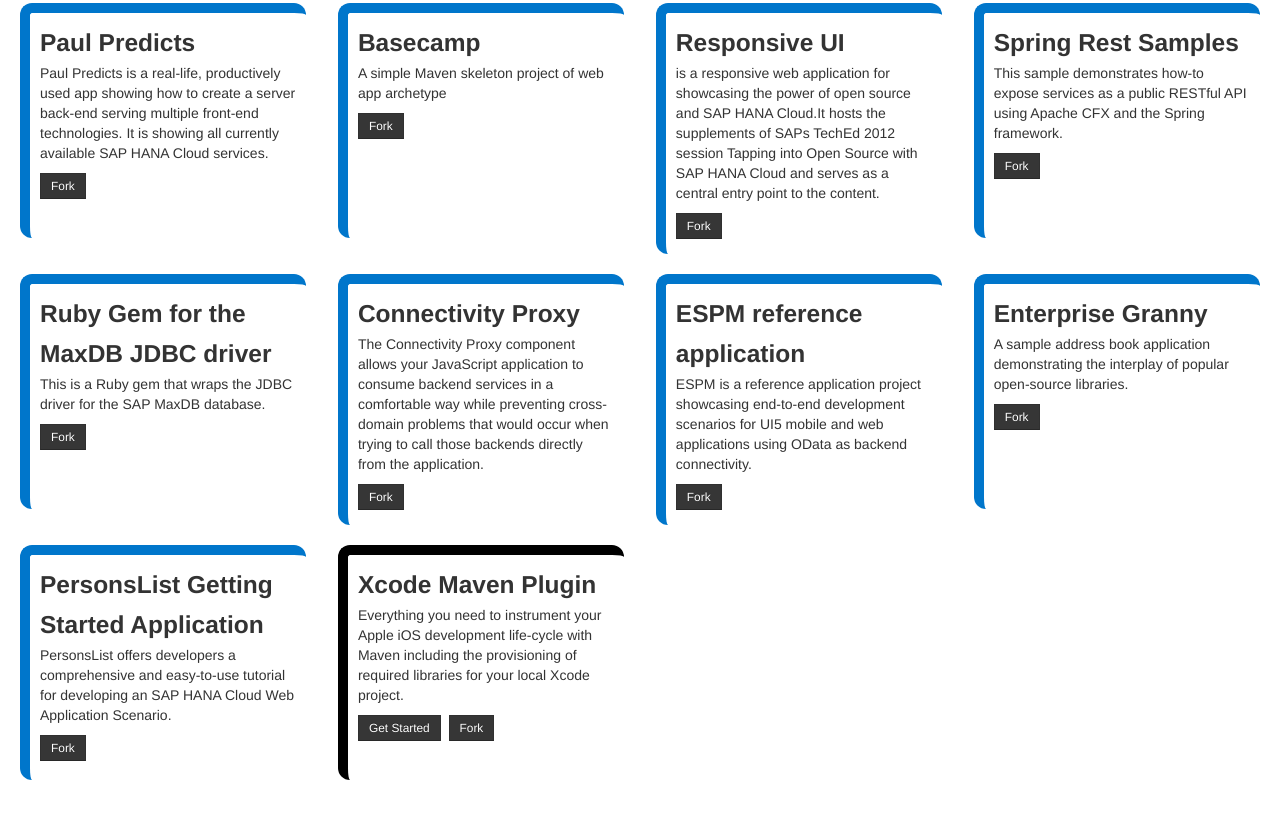
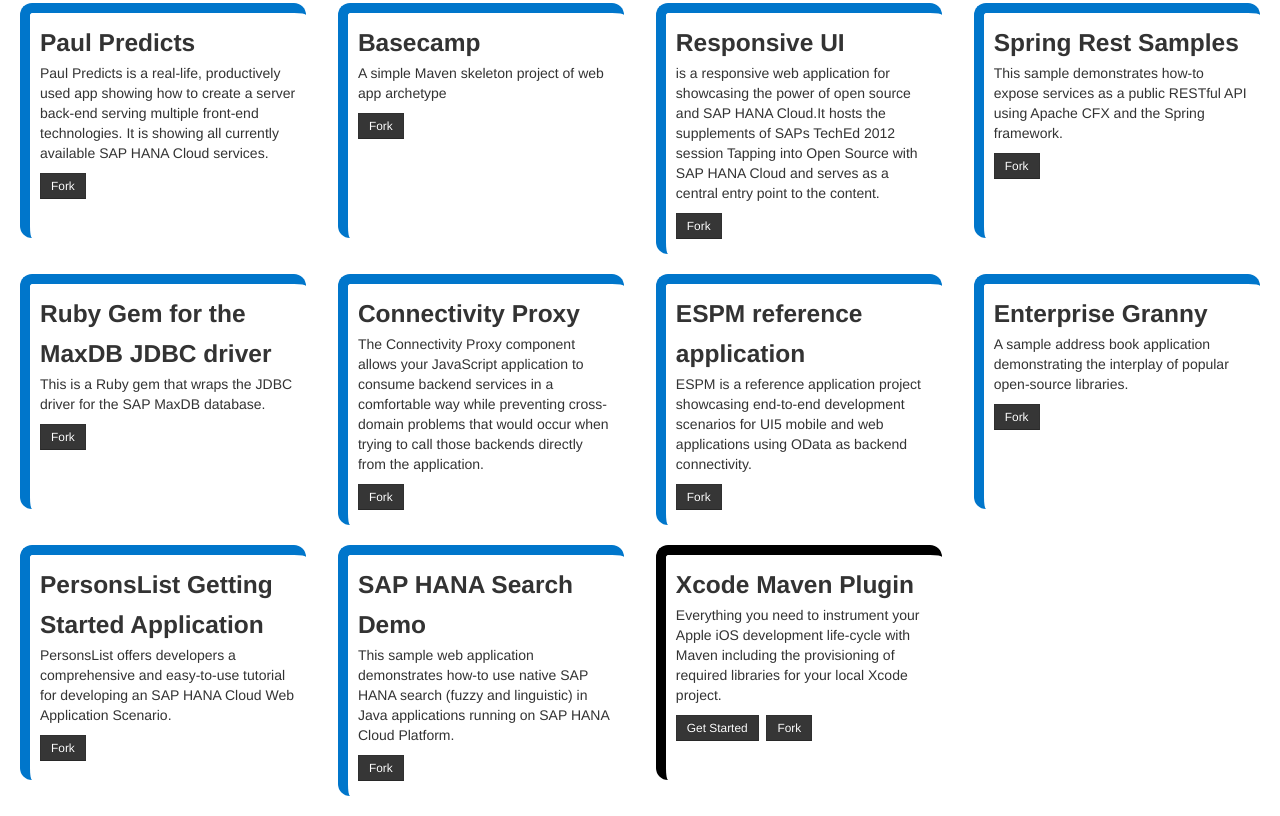
Before and after one commit to dfarr/sap.github.com, a plain HTML site: page index.html in a window 1280 px wide. Shown: the part 715-1531 px from the top of the page. Drawn offline with Linux system fonts and the light colour scheme.

Commit message:
Added SAP HANA Search demo
Change-Id: I8e98f55cb561ac1c593c5d0ed02b6a4fa39b795b
Signed-off-by: Matthias Steiner <matthias.steiner@inscope.net>

```diff
--- a/index.html
+++ b/index.html
@@ -320,13 +320,15 @@
           <p>PersonsList offers developers a comprehensive and easy-to-use tutorial for developing an SAP HANA Cloud Web Application Scenario.</p>
           <p><a class="btn btn-small btn-inverse" href="https://github.com/SAP/cloud-personslist-scenario">Fork</a></p>
       </div><!--/span-->
+       <div class="span3 hero-unit-sap hero-unit-sap-cloud">
+          <h3>SAP HANA Search Demo</h3>
+          <p>This sample web application demonstrates how-to use native SAP HANA search (fuzzy and linguistic) in Java applications running on SAP HANA Cloud Platform.</p>
+          <p><a class="btn btn-small btn-inverse" href="https://github.com/SAP/cloud-hana-search-demo">Fork</a></p>
+      </div><!--/span-->
        <div class="span3 hero-unit-sap hero-unit-sap-general">
           <h3>Xcode Maven Plugin</h3>
           <p>Everything you need to instrument your Apple iOS development life-cycle with Maven including the provisioning of required libraries for your local Xcode project.</p>
           <p><a class="btn btn-small btn-inverse" href="http://sap-production.github.io/xcode-maven-plugin">Get Started</a>&nbsp;&nbsp;<a class="btn btn-small btn-inverse" href="https://github.com/sap-production/xcode-maven-plugin">Fork</a></p>
-       </div><!--/span-->
-       <div class="span3 hero-unit-sap">
-
        </div><!--/span-->
        <div class="span3 hero-unit-sap">
       </div><!--/span-->
```
